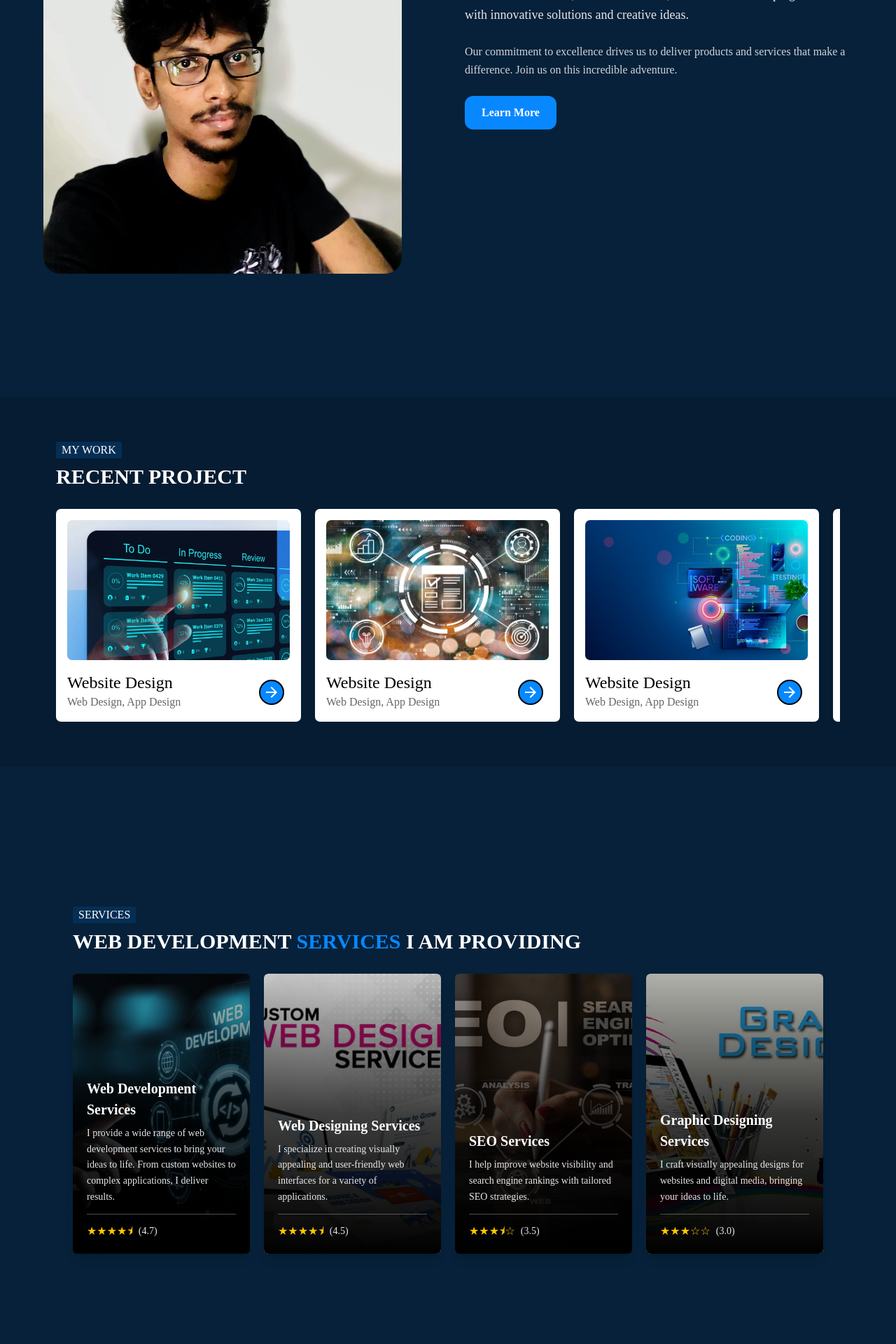
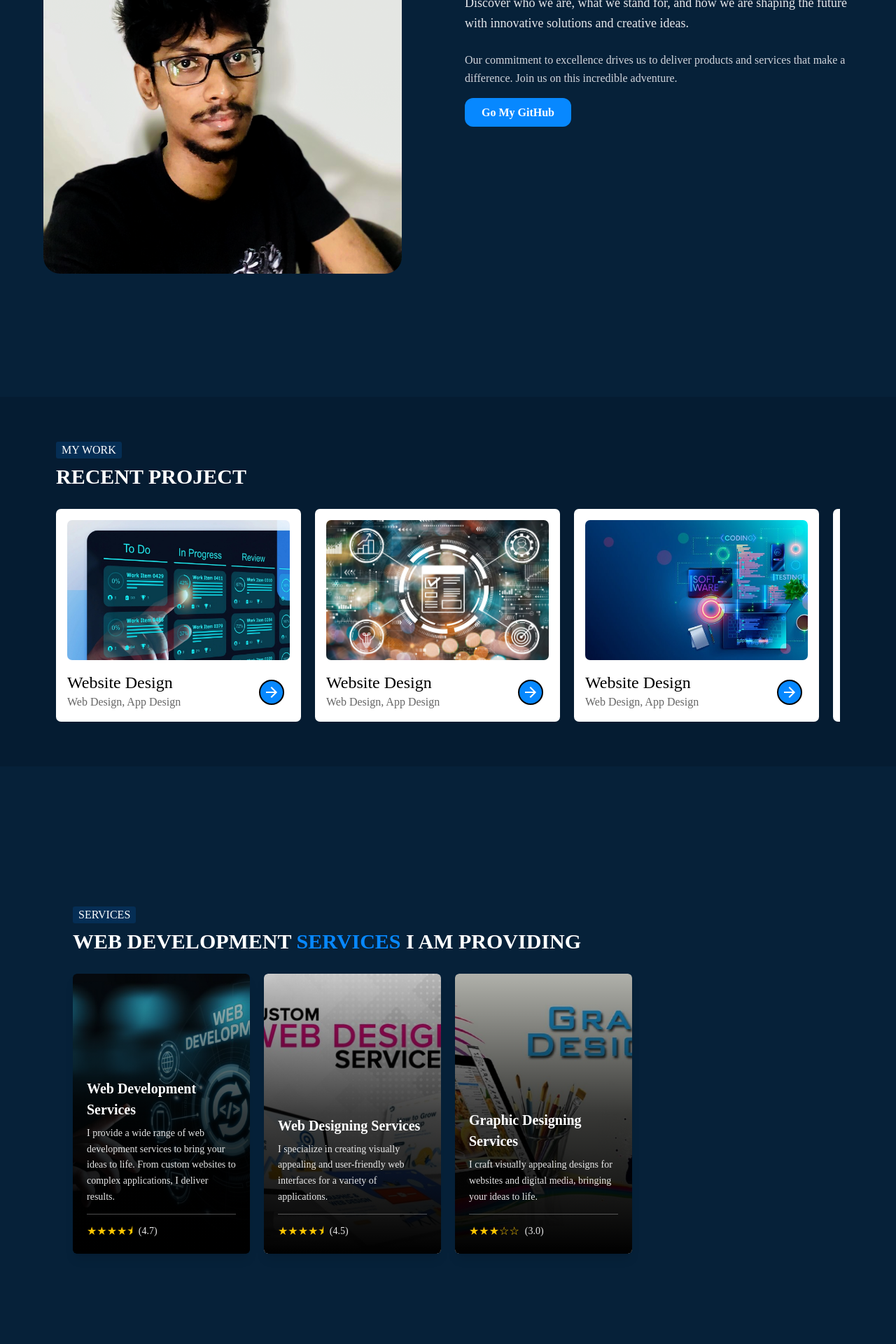
Before and after one commit to nuwanthaDilshan/Portfolio-Website, a React (Vite) app: page / in a window 1280 px wide. Shown: the part 1120-3040 px from the top of the page at 70% size. Built offline with nearby package versions, Linux system fonts and the light colour scheme.

Commit message:
✅ foote, about home and services section small changes

```diff
--- a/src/components/footer.jsx
+++ b/src/components/footer.jsx
@@ -4,7 +4,7 @@ export default function Footer() {
             {/* Footer Section */}
             <footer className="bg-tertiary text-gray-400 text-center py-4">
                 <p>
-                    © {new Date().getFullYear()} Your Name. All Rights Reserved.
+                    © {new Date().getFullYear()} Nuwantha Dilshan. All Rights Reserved.
                 </p>
             </footer>
         </>
--- a/src/pages/about.jsx
+++ b/src/pages/about.jsx
@@ -30,9 +30,12 @@ export default function AboutPage() {
               adventure.
             </p>
             <div>
-              <button className=" bg-accent text-white font-semibold px-6 py-3 rounded-xl hover:bg-black  transition-all">
-                Learn More
-              </button>
+              <a
+                href="https://github.com/nuwanthaDilshan"
+                className=" bg-accent text-white font-semibold px-6 py-3 rounded-xl hover:bg-black  transition-all"
+              >
+                Go My GitHub
+              </a>
             </div>
           </div>
         </div>
--- a/src/pages/home.jsx
+++ b/src/pages/home.jsx
@@ -75,18 +75,18 @@ export default function Home() {
                   <IoIosArrowRoundForward className="text-2xl" />
                 </Link>
                 <div className="flex gap-4">
-                  <Link
-                    to="#"
+                  <a
+                    href="https://www.facebook.com/nuwantha.dilshan.05"
                     className="rounded-full border-2 border-white bg-blue-500 p-3 hover:scale-110 transition-transform"
                   >
                     <FaFacebookF className="text-white text-xl" />
-                  </Link>
-                  <Link
-                    to="#"
+                  </a>
+                  <a
+                    href="https://www.linkedin.com/in/nuwantha-dilshan-subasinghe-6bbb08289/"
                     className="rounded-full border-2 border-white bg-blue-400 p-3 hover:scale-110 transition-transform"
                   >
                     <FaLinkedinIn className="text-white text-xl" />
-                  </Link>
+                  </a>
                 </div>
               </div>
             </div>
--- a/src/pages/services.jsx
+++ b/src/pages/services.jsx
@@ -10,12 +10,13 @@ export default function ServicesPage() {
             Services
           </p>
           <h1 className="uppercase text-3xl font-bold mt-2">
-            web development <span className="text-accent">services</span> I
-            am providing
+            web development <span className="text-accent">services</span> I am
+            providing
           </h1>
 
           {/* Responsive Grid Layout */}
-          <div className="grid grid-cols-1 sm:grid-cols-2 lg:grid-cols-4 gap-5 mt-7">
+          <div className="flex justify-center items-center w-full">
+            <div className="grid grid-cols-1 sm:grid-cols-2 lg:grid-cols-4 gap-5 mt-7 max-w-[1200px] mx-auto">
               {/* Service Card 1 */}
               <div className="w-full h-[400px] relative group overflow-hidden rounded-[6px] shadow-lg">
                 <img
@@ -54,8 +55,8 @@ export default function ServicesPage() {
                     Web Designing Services
                   </h2>
                   <p className="text-[14px] leading-relaxed opacity-90">
-                  I specialize in creating visually appealing and user-friendly
-                  web interfaces for a variety of applications.
+                    I specialize in creating visually appealing and
+                    user-friendly web interfaces for a variety of applications.
                   </p>
                   <hr className="my-3 opacity-30" />
                   <div className="flex items-center gap-2">
@@ -66,28 +67,6 @@ export default function ServicesPage() {
               </div>
 
               {/* Service Card 3 */}
-            <div className="w-full h-[400px] relative group overflow-hidden rounded-[6px] shadow-lg">
-              <img
-                src="/seo.jpg"
-                alt="SEO Services"
-                className="w-full h-full object-cover rounded-[6px]"
-              />
-              <div className="absolute inset-0 bg-gradient-to-t from-black/100 via-black/75 to-black/20 rounded-[6px]"></div>
-              <div className="absolute inset-0 flex flex-col justify-end p-5 text-white">
-                <h2 className="text-[20px] font-bold mb-2">SEO Services</h2>
-                <p className="text-[14px] leading-relaxed opacity-90">
-                  I help improve website visibility and search engine rankings
-                  with tailored SEO strategies.
-                </p>
-                <hr className="my-3 opacity-30" />
-                <div className="flex items-center gap-2">
-                  <span className="text-[16px] text-yellow-400">★★★⯨☆</span>
-                  <span className="text-[14px] opacity-90">(3.5)</span>
-                </div>
-              </div>
-            </div>
-
-            {/* Service Card 4 */}
               <div className="w-full h-[400px] relative group overflow-hidden rounded-[6px] shadow-lg">
                 <img
                   src="/Graphic-Designing.jpg"
@@ -112,6 +91,7 @@ export default function ServicesPage() {
               </div>
             </div>
           </div>
+        </div>
       </section>
     </>
   );
```
Lines whose indentation alone changed are shown as unchanged.
